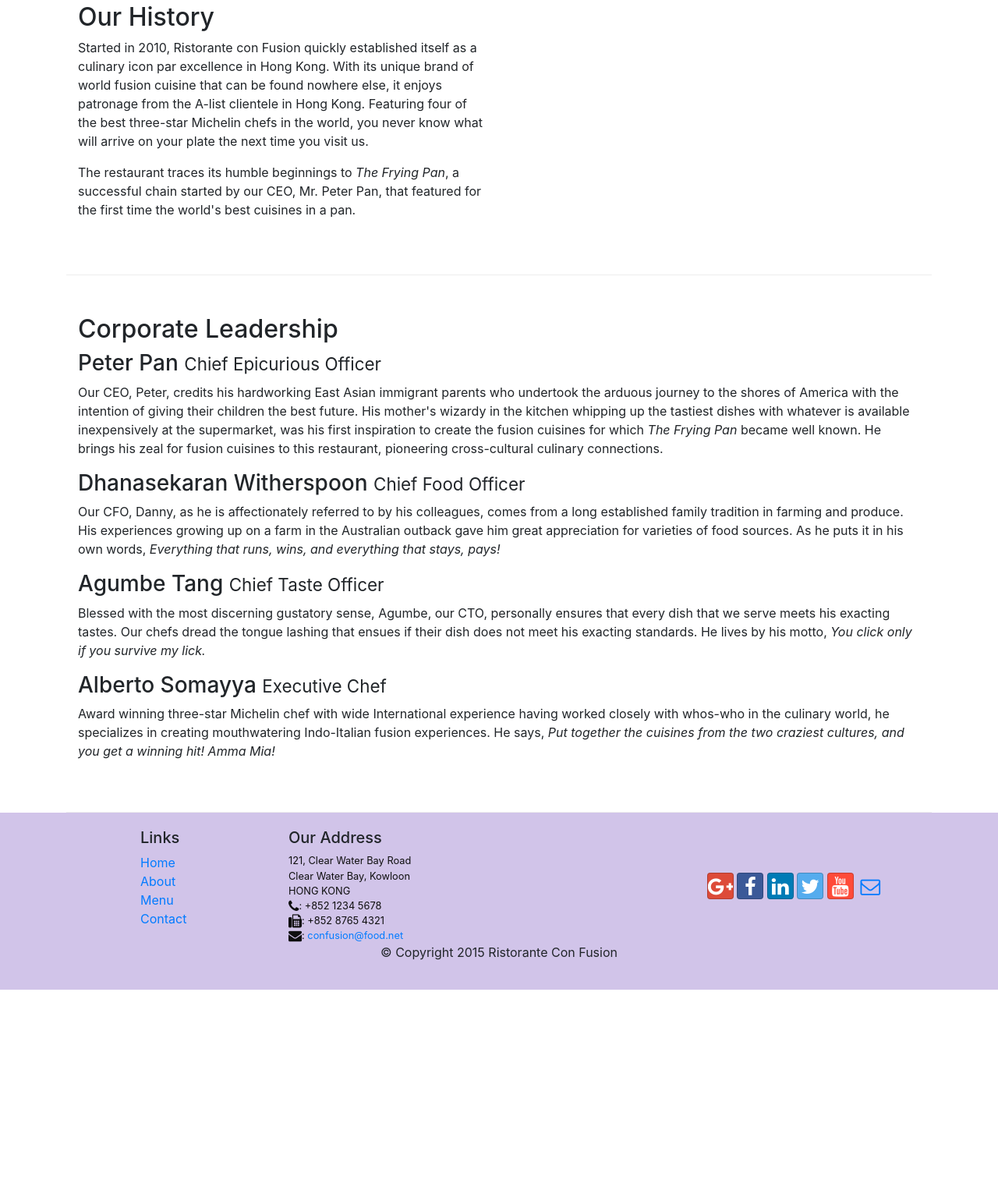
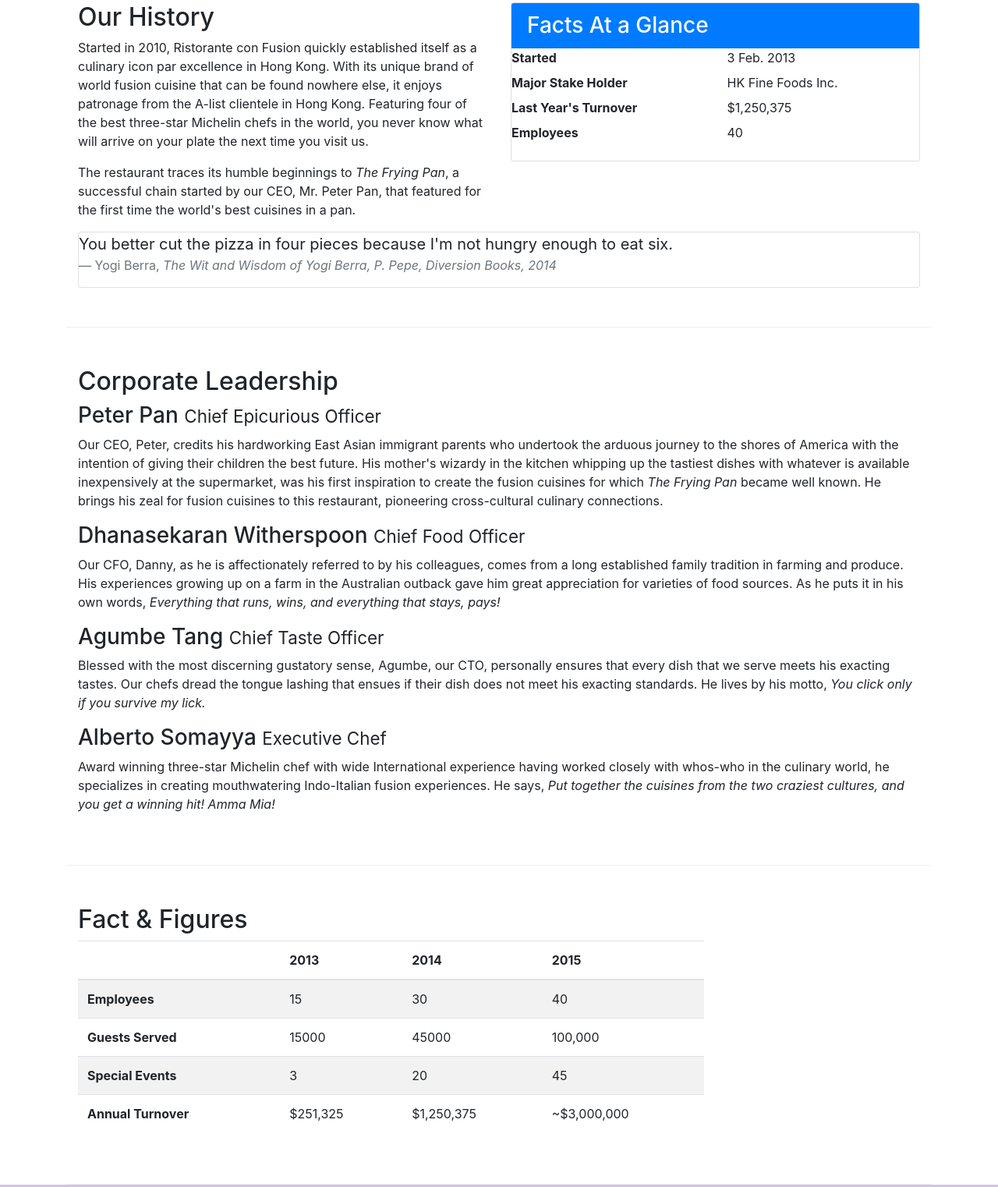
Before and after one commit to jxu43/bootstrap-test, a website: page aboutus.html in a window 1280 px wide. Shown: the part 488-2010 px from the top of the page at 78% size. Before the commit the page ends 1757 px from the top, so only its background shows below. Drawn offline with nearby package versions, Linux system fonts and the light colour scheme.

Commit message:
card and table in aboutus.html

```diff
--- a/aboutus.html
+++ b/aboutus.html
@@ -69,8 +69,37 @@
                 <p>Started in 2010, Ristorante con Fusion quickly established itself as a culinary icon par excellence in Hong Kong. With its unique brand of world fusion cuisine that can be found nowhere else, it enjoys patronage from the A-list clientele in Hong Kong.  Featuring four of the best three-star Michelin chefs in the world, you never know what will arrive on your plate the next time you visit us.</p>
                 <p>The restaurant traces its humble beginnings to <em>The Frying Pan</em>, a successful chain started by our CEO, Mr. Peter Pan, that featured for the first time the world's best cuisines in a pan.</p>
             </div>
+
+			<!--card execrise-->
             <div class = "col col-sm">
+				<div class = "card">
+					<h3 class = "card-header bg-primary text-white">Facts At a Glance</h3>
+					<div class = "card-block">
+						<dl class = "row">
+							<dt class = "col-6"> Started</dt>
+							<dd class = "col-6"> 3 Feb. 2013</dd>
+							<dt class="col-6">Major Stake Holder</dt>
+                            <dd class="col-6">HK Fine Foods Inc.</dd>
+                            <dt class="col-6">Last Year's Turnover</dt>
+                            <dd class="col-6">$1,250,375</dd>
+                            <dt class="col-6">Employees</dt>
+                            <dd class="col-6">40</dd>
+						</dl>
+					</div>
+				</div>
             </div>
+			<div class = "col-12">
+				<div class = "card card-block bg-faded">
+					<blockquote class = "blockquote">
+						<p class = "mb-0">You better cut the pizza in four pieces because
+                            I'm not hungry enough to eat six.</p>
+						<footer class = "blockquote-footer">Yogi Berra,
+                          <cite title="Source Title">The Wit and Wisdom of Yogi Berra,
+                            P. Pepe, Diversion Books, 2014</cite>
+                        </footer>
+					</blockquote>
+				</div>
+			</div>
         </div>
 
 
@@ -87,7 +116,53 @@
                 <p class = "hidden-xs-down">Award winning three-star Michelin chef with wide International experience having worked closely with whos-who in the culinary world, he specializes in creating mouthwatering Indo-Italian fusion experiences. He says, <em>Put together the cuisines from the two craziest cultures, and you get a winning hit! Amma Mia!</em></p>
             </div>
        </div>
+	   <!--table content-->
+		<div class = "row row-content">
+			<div class = "col-12 col-sm-9">
+				<h2> Fact &amp; Figures</h2>
+				<div class="table-responsive">
+                <table class="table table-striped">
+                <thead class="thead-inverse">
+                    <tr>
+                        <th>&nbsp;</th>
+                        <th>2013</th>
+                        <th>2014</th>
+                        <th>2015</th>
+                    </tr>
+                </thead>
+                <tbody>
+                    <tr>
+                        <th>Employees</th>
+                        <td>15</td>
+                        <td>30</td>
+                        <td>40</td>
+                    </tr>
+                    <tr>
+                        <th>Guests Served</th>
+                        <td>15000</td>
+                        <td>45000</td>
+                        <td>100,000</td>
+                    </tr>
+                    <tr>
+                        <th>Special Events</th>
+                        <td>3</td>
+                        <td>20</td>
+                        <td>45</td>
+                    </tr>
+                    <tr>
+                        <th>Annual Turnover</th>
+                        <td>$251,325</td>
+                        <td>$1,250,375</td>
+                        <td>~$3,000,000</td>
+                    </tr>
+                </tbody>
+                </table>
+                </div>
+			</div>
+			<div class = "col-12 col-sm-3">
 
+			</div>
+		</div>
     </div>
 
     <footer class="footer">
```
